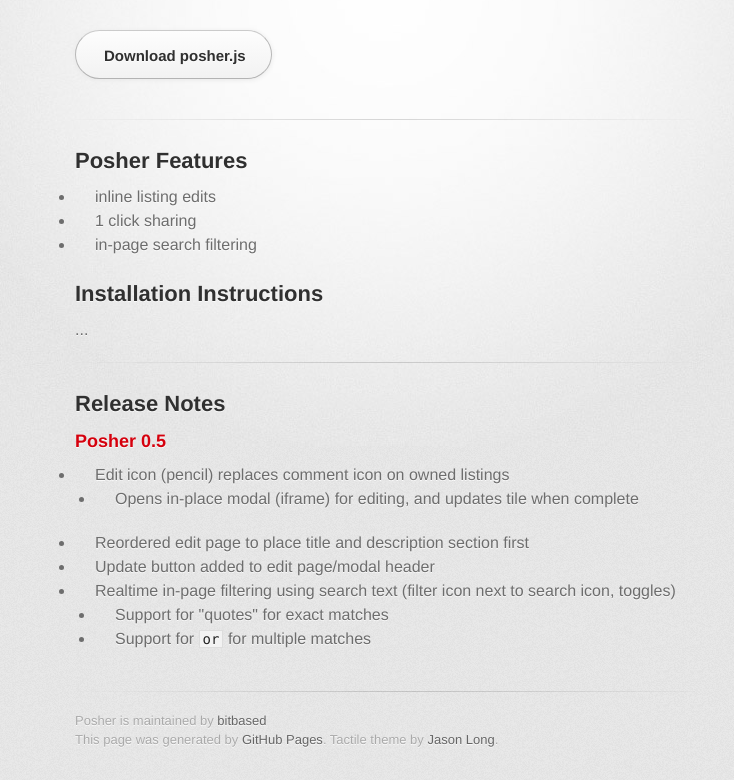
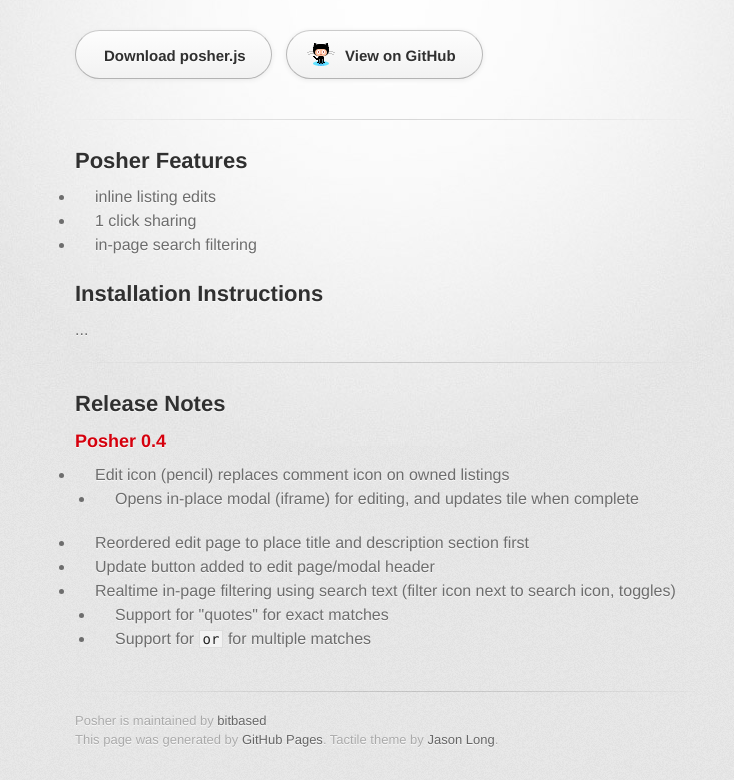
Before and after one commit to bitbased/posher, a plain HTML site: page index.html in a window 1280 px wide. Shown: the part 127-907 px from the top of the page, without its empty margins (255-989 px from the left). Drawn offline with Linux system fonts and the light colour scheme; a web font is replaced by a local one.

Commit message:
Update index.html

```diff
--- a/index.html
+++ b/index.html
@@ -23,8 +23,8 @@
         </header>
 
         <section id="downloads" class="clearfix">
-          <a href="javascripts/posher.js" id="download-js" class="button"><span style="padding-left: 20px">Download posher.js</span></a>
-          <a href="https://github.com/bitbased/posher" id="view-on-github" class="button" style='display: none'><span>View on GitHub</span></a>
+          <a href="https://github.com/bitbased/posher/raw/master/posher.user.js" id="download-js" class="button"><span style="padding-left: 20px">Download posher.js</span></a>
+          <a href="https://github.com/bitbased/posher" id="view-on-github" class="button"><span>View on GitHub</span></a>
         </section>
 
         <hr>
@@ -44,7 +44,7 @@
 <h2>
 <a id="release-notes" class="anchor" href="#release-notes" aria-hidden="true"><span aria-hidden="true" class="octicon octicon-link"></span></a>Release Notes</h2>
 <h3>
-<a id="posher-05" class="anchor" href="#posher-05" aria-hidden="true"><span aria-hidden="true" class="octicon octicon-link"></span></a>Posher 0.5</h3>
+<a id="posher-04" class="anchor" href="#posher-04" aria-hidden="true"><span aria-hidden="true" class="octicon octicon-link"></span></a>Posher 0.4</h3>
 <ul>
 <li>Edit icon (pencil) replaces comment icon on owned listings
 <ul>
```
